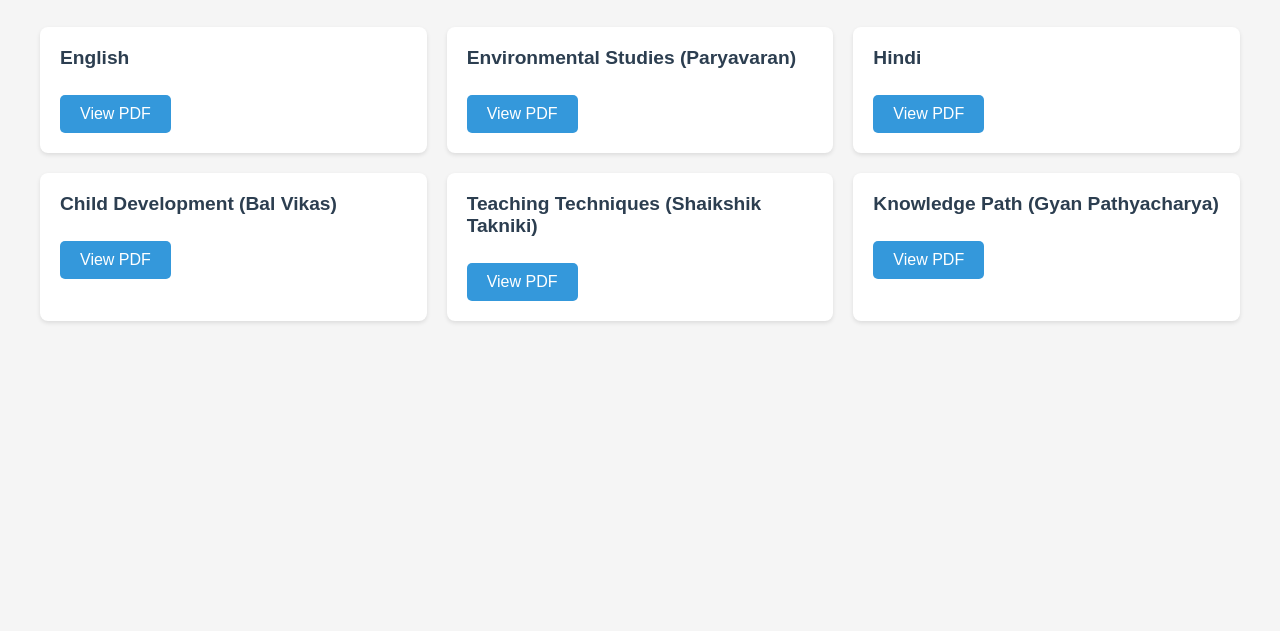
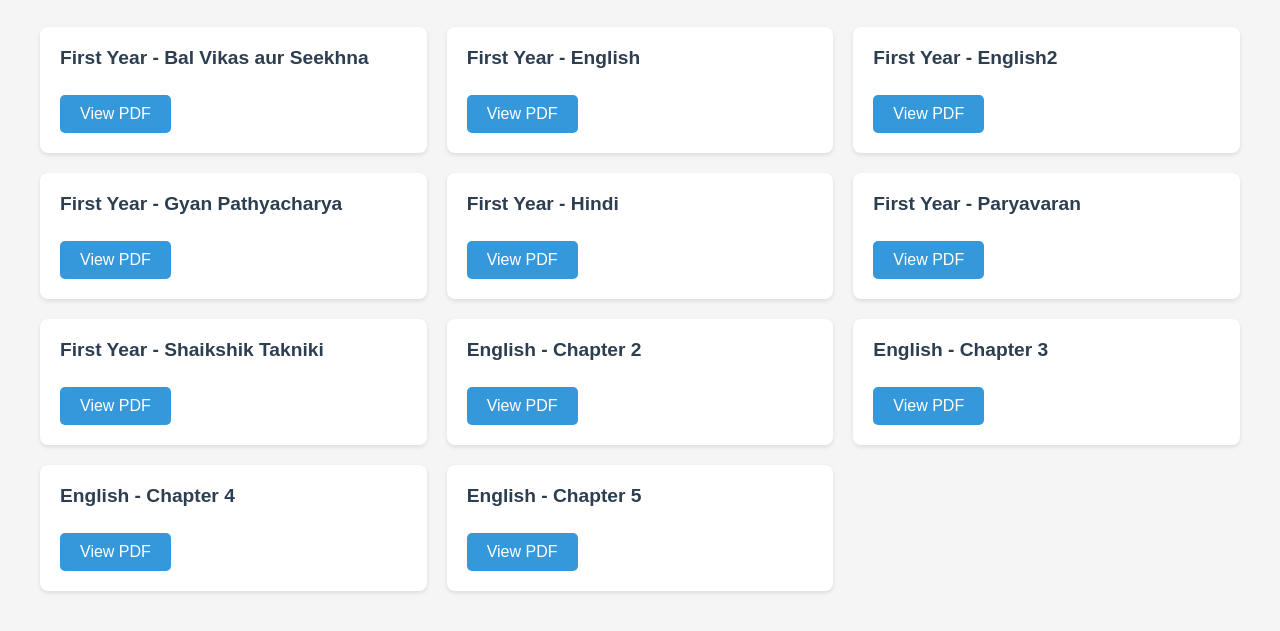
Before and after one commit to tula0903/deled, a plain HTML site: page index.html in a window 1280 px wide. Shown: the part 81-712 px from the top of the page. Drawn offline with Linux system fonts and the light colour scheme.

Commit message:
update pdf

```diff
--- a/index.html
+++ b/index.html
@@ -56,28 +56,48 @@
     <h1>First Year Study Materials</h1>
     <div class="pdf-container">
         <div class="pdf-item">
-            <h2>English</h2>
+            <h2>First Year - Bal Vikas aur Seekhna</h2>
+            <a href="First Year - Bal Vikas aur Seekhna.pdf" target="_blank">View PDF</a>
+        </div>
+        <div class="pdf-item">
+            <h2>First Year - English</h2>
             <a href="First Year - English.pdf" target="_blank">View PDF</a>
         </div>
         <div class="pdf-item">
-            <h2>Environmental Studies (Paryavaran)</h2>
+            <h2>First Year - English2</h2>
+            <a href="First Year - English2.pdf" target="_blank">View PDF</a>
+        </div>
+        <div class="pdf-item">
+            <h2>First Year - Gyan Pathyacharya</h2>
+            <a href="First Year - Gyan Pathyacharya.pdf" target="_blank">View PDF</a>
+        </div>
+        <div class="pdf-item">
+            <h2>First Year - Hindi</h2>
+            <a href="First Year - Hindi.pdf" target="_blank">View PDF</a>
+        </div>
+        <div class="pdf-item">
+            <h2>First Year - Paryavaran</h2>
             <a href="First Year - Paryavaran.pdf" target="_blank">View PDF</a>
         </div>
         <div class="pdf-item">
-            <h2>Hindi</h2>
-            <a href="First Year - Hindi.pdf" target="_blank">View PDF</a>
-        </div>
-        <div class="pdf-item">
-            <h2>Child Development (Bal Vikas)</h2>
-            <a href="First Year - Bal Vikas aur Seekhna.pdf" target="_blank">View PDF</a>
-        </div>
-        <div class="pdf-item">
-            <h2>Teaching Techniques (Shaikshik Takniki)</h2>
+            <h2>First Year - Shaikshik Takniki</h2>
             <a href="First Year - Shaikshik Takniki.pdf" target="_blank">View PDF</a>
         </div>
         <div class="pdf-item">
-            <h2>Knowledge Path (Gyan Pathyacharya)</h2>
-            <a href="First Year - Gyan Pathyacharya.pdf" target="_blank">View PDF</a>
+            <h2>English - Chapter 2</h2>
+            <a href="chap - 2 - English.pdf" target="_blank">View PDF</a>
+        </div>
+        <div class="pdf-item">
+            <h2>English - Chapter 3</h2>
+            <a href="chap - 3 - English.pdf" target="_blank">View PDF</a>
+        </div>
+        <div class="pdf-item">
+            <h2>English - Chapter 4</h2>
+            <a href="chap - 4 - English.pdf" target="_blank">View PDF</a>
+        </div>
+        <div class="pdf-item">
+            <h2>English - Chapter 5</h2>
+            <a href="chap - 5- English.pdf" target="_blank">View PDF</a>
         </div>
     </div>
 </body>
```
